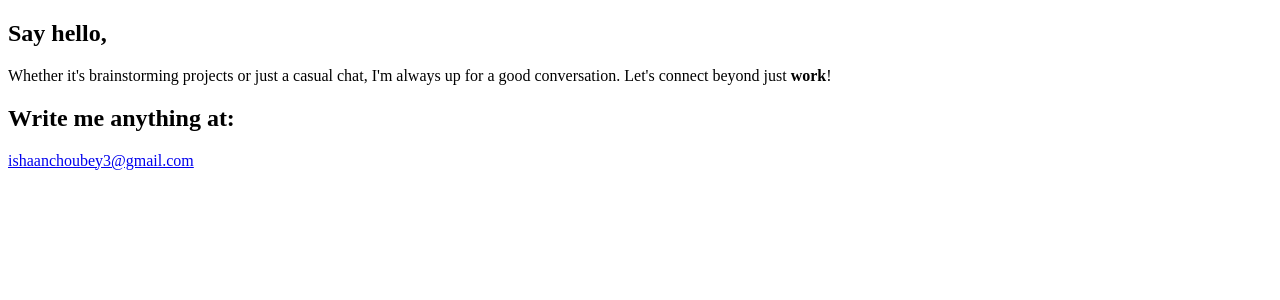
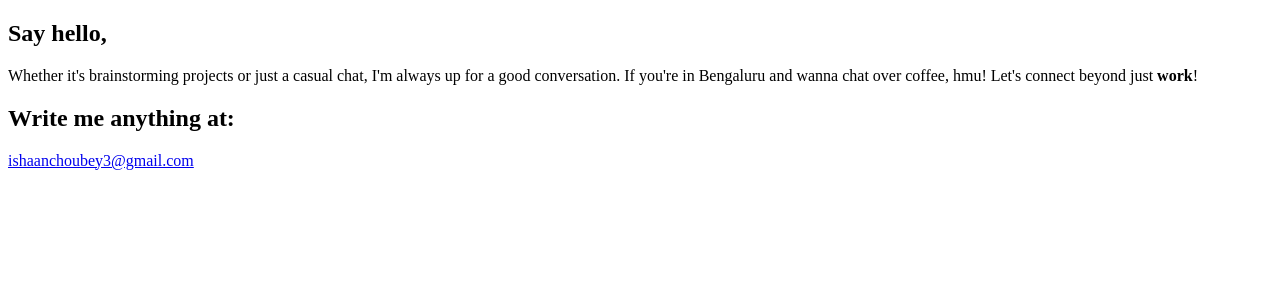
Before and after one commit to 1sh22/ishaanchoubey1, a Next.js app: page /contact in a window 1280 px wide. Shown: the top 300 px of the page. Built offline with nearby package versions, Linux system fonts and the light colour scheme.

Commit message:
Text changes

```diff
--- a/src/app/about/page.tsx
+++ b/src/app/about/page.tsx
@@ -12,7 +12,7 @@ export default function ContactPage() {
       <h2 className="text-xl md:text-2xl font-medium">Work</h2>
       <span className="mt-5 h-0 block" />
       <p className="text-muted-foreground">
-        I&apos;m a developer who loves working with code and collaborating with startups in projects that solve real-world issues. My focus is to contribute to the team and learn from them.
+        I write code to solve problems, collaborating with startups to create impact and sharpen my skills in the process. My semicolons bring more drama than a soap opera.
       </p>
       <span className="mt-12 h-0 block" />
 
--- a/src/app/contact/page.tsx
+++ b/src/app/contact/page.tsx
@@ -14,7 +14,7 @@ export default function ContactPage() {
       <h2 className="text-xl md:text-2xl font-medium">Say hello,</h2>
       <span className="mt-5 h-0 block" />
       <p className="text-muted-foreground">
-      Whether it&apos;s brainstorming projects or just a casual chat, I&apos;m always up for a good conversation. Let&apos;s connect beyond just {" "}
+      Whether it&apos;s brainstorming projects or just a casual chat, I&apos;m always up for a good conversation. If you're in Bengaluru and wanna chat over coffee, hmu! Let&apos;s connect beyond just {" "}
         <b className="font-normal text-secondary-foreground">work</b>!
 
       </p>
--- a/src/app/page.tsx
+++ b/src/app/page.tsx
@@ -13,7 +13,7 @@ export default function Home() {
           Ishaan Choubey,{" "}
         </b>
         a developer based in{" "}
-        <b className="font-normal text-secondary-foreground"> Bengaluru, India.</b> I work with code and sometimes write about tech and things I&apos;m interested in (Mostly tech and startups)
+        <b className="font-normal text-secondary-foreground"> Bengaluru, India.</b> I work with code and sometimes write about things I&apos;m interested in (Mostly tech and startups)
 
         <b className="font-normal text-secondary-foreground">
 
--- a/src/components/custom/navbar.tsx
+++ b/src/components/custom/navbar.tsx
@@ -20,8 +20,8 @@ export default function Navbar() {
           </Link>
         </li>
         {/* <li className="text-muted-foreground hover:text-white">
-          <Link className="flex items-center px-1" href={"/work"}>
-            work
+          <Link className="flex items-center px-1" href={"/blog"}>
+            blog
           </Link>
         </li> */}
         <li className="text-muted-foreground hover:text-white">
```
